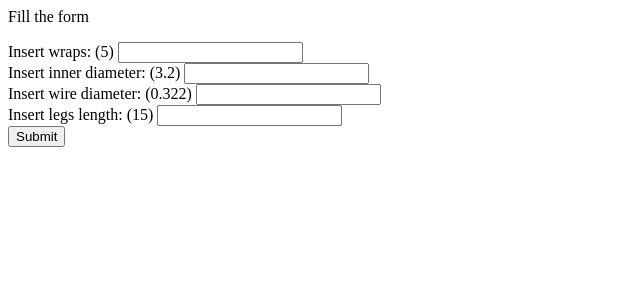
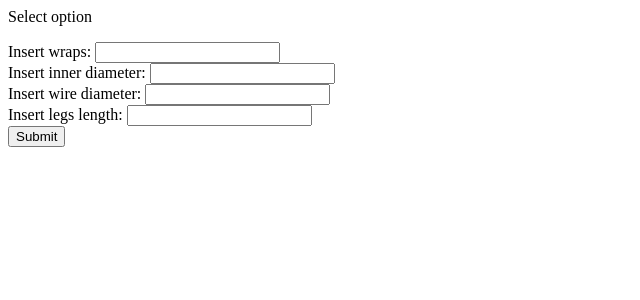
Before and after one commit to stanbar/VapeTool-CoilMesher, a Flask app: page / in a window 1280 px wide. Shown: the top 300 px of the page, without its empty margins (0-640 px from the left). Run offline with Flask 2, Linux system fonts and the light colour scheme; some libraries are stand-ins or nearby versions.

Commit message:
Revert "Connect forms with coil.py"
This reverts commit 640a170e1eeeb24d3e7861429abc5d7c7d5f6703.

```diff
--- a/app.py
+++ b/app.py
@@ -1,9 +1,10 @@
 from flask import Flask, render_template, session, redirect, url_for
 from flask_wtf import FlaskForm
-from wtforms import SubmitField, IntegerField, FloatField
+from wtforms import SubmitField
+from wtforms import IntegerField
 from wtforms.validators import DataRequired
 from flask_bootstrap import Bootstrap
-from coil import normalcoil, serialize_geom
+from coil import normalcoil
 
 
 app = Flask(__name__)
@@ -12,12 +13,11 @@ bootstrap = Bootstrap(app)
 
 
 class NameForm(FlaskForm):
-    wrapsForm = IntegerField('Insert wraps: (5)', validators=[DataRequired()])
-    innerDiameterForm = FloatField('Insert inner diameter: (3.2)', validators=[DataRequired()])
-    wireDiameterForm = FloatField('Insert wire diameter: (0.322)', validators=[DataRequired()])
-    legsLengthForm = IntegerField('Insert legs length: (15)', validators=[DataRequired()])
+    wrapsForm = IntegerField('Insert wraps: ', validators=[DataRequired()])
+    innerDiameterForm = IntegerField('Insert inner diameter: ', validators=[DataRequired()])
+    wireDiameterForm = IntegerField('Insert wire diameter: ', validators=[DataRequired()])
+    legsLengthForm = IntegerField('Insert legs length: ', validators=[DataRequired()])
     submit = SubmitField('Submit')
-
 
 
 @app.errorhandler(404)
@@ -41,22 +41,6 @@ def index():
         session['innerDiameterForm'] = form.innerDiameterForm.data
         session['wireDiameterForm'] = form.wireDiameterForm.data
         session['legsLengthForm'] = form.legsLengthForm.data
-
-        print(serialize_geom(
-            normalcoil(form.wrapsForm.data,
-						form.innerDiameterForm.data,
-						form.wireDiameterForm.data,
-						form.legsLengthForm.data
-					    )
-					)
-				)
-        """
-        session['normalcoilResult'] = normalcoil(form.wrapsForm.data,
-										form.innerDiameterForm.data,
-										form.wireDiameterForm.data,
-										form.legsLengthForm.data
-										)
-        """
         return redirect(url_for('index'))
     return render_template(
             'index.html',
@@ -65,6 +49,5 @@ def index():
             innerDiameterForm=session.get('innerDiameterForm'),
             wireDiameterForm=session.get('wireDiameterForm'),
             legsLengthForm=session.get('legsLengthForm'),
-            normalcoilResult=session.get('normalcoilResult'),
             known=session.get('known', False)
             )
--- a/coil.py
+++ b/coil.py
@@ -23,7 +23,7 @@ def normalcoil(wraps, innerDiameter, wireDiameter, legsLength):
     lc = 0.005 # Mesh/Characteristic length
     front3d = 0 # Set to 1 if Frontal 3D mesh algorithm is used
 
-    #print("legsLength: {} innerDiameter: {} coilHeight: {} wireDiameter: {}".format(legsLength, innerDiameter, coilHeight, #wireDiameter))
+    print("legsLength: {} innerDiameter: {} coilHeight: {} wireDiameter: {}".format(legsLength, innerDiameter, coilHeight, wireDiameter))
 
     geom = pygmsh.built_in.Geometry()
     # inductor
--- a/templates/index.html
+++ b/templates/index.html
@@ -1,13 +1,12 @@
 {% import "bootstrap/wtf.html" as wtf %}
 
 {% if not known %}
-    <p>Fill the form</p>
-    {% else %}
-    <p>normal coil resut: {{ session['normalcoilResult'] }}</p>
-    <p>Insert wraps (5): {{ session['wrapsForm'] }}</p>
-    <p>Insert inner diameter (3.2): {{ session['innerDiameterForm'] }}</p>
-    <p>Insert wire diameter (0.322): {{ session['wireDiameterForm'] }}</p>
-    <p>Insert legs length (15): {{ session['legsLengthForm'] }}</p>
+<p>Select option</p>
+{% else %}
+<p>Insert wraps: {{ session['wrapsForm'] }}</p>
+<p>Insert inner diameter: {{ session['innerDiameterForm'] }}</p>
+<p>Insert wire diameter: {{ session['wireDiameterForm'] }}</p>
+<p>Insert legs length: {{ session['legsLengthForm'] }}</p>
 {% endif %}
 
 {{ wtf.quick_form(form) }}
```
